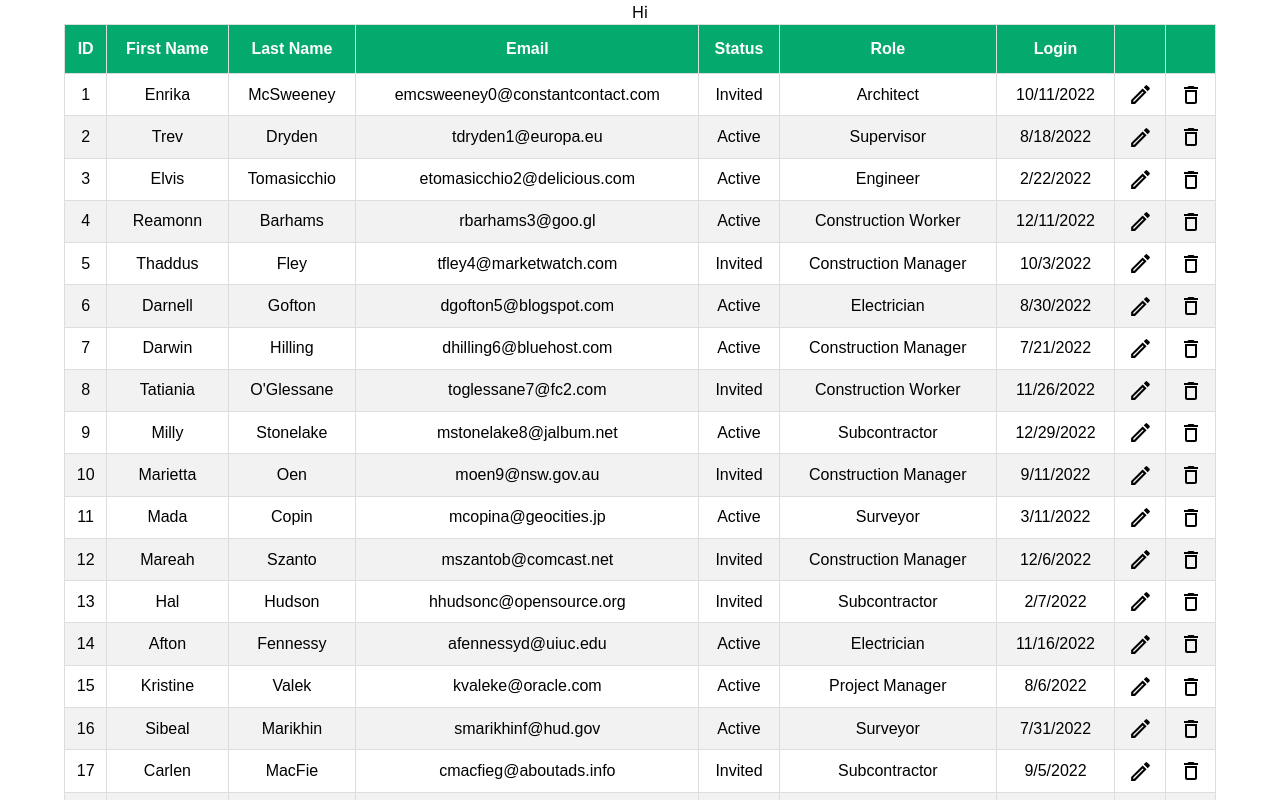
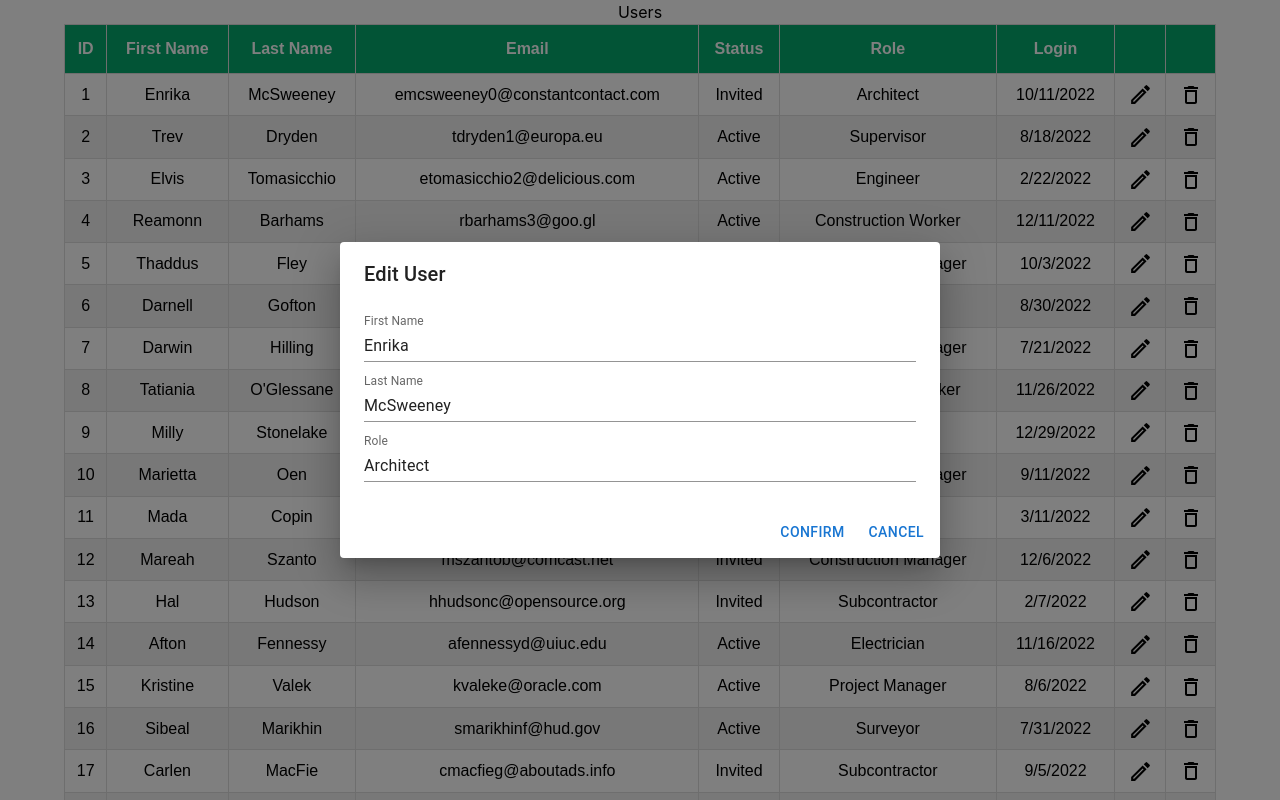
Before and after one commit to ambikabongirwar/UsersPage, a React (Create React App) app: page / in a window 1280 px wide. Both pictures are taken after a click on the button 1140 px from the left and 94 px from the top of the page. Shown: the top 800 px of the page. Built offline with nearby package versions, Linux system fonts and the light colour scheme.

Commit message:
implemented the open model on button click functionality

```diff
--- a/src/App.tsx
+++ b/src/App.tsx
@@ -1,15 +1,13 @@
 import React from 'react';
 import './App.css';
 import UsersTable from './Components/UsersTable';
-import UserModal from './Components/UserModal';
 
 function App() {
   return (
     <div className="App">
-      Hi
+      Users
       <UsersTable></UsersTable>
       <br/>
-      <input className="bg-white focus:outline-none focus:shadow-outline border border-gray-300 rounded-lg py-2 px-4 block appearance-none leading-normal m-10" type="email" placeholder="jane@example.com"></input>
     </div>
   );
 }
--- a/src/Components/UserModal.tsx
+++ b/src/Components/UserModal.tsx
@@ -4,7 +4,6 @@ import TextField from '@mui/material/TextField';
 import Dialog from '@mui/material/Dialog';
 import DialogActions from '@mui/material/DialogActions';
 import DialogContent from '@mui/material/DialogContent';
-import DialogContentText from '@mui/material/DialogContentText';
 import DialogTitle from '@mui/material/DialogTitle';
 
 type Props = {
@@ -24,6 +23,7 @@ export default function UserModal(props: Props) {
   }
 
   const onConfirmEdit = () => {
+
     setOpen(false);
   };
 
@@ -32,6 +32,7 @@ export default function UserModal(props: Props) {
   }
 
   return (
+    <div>
       <Dialog open={open} onClose={handleClose}>
         <DialogTitle>Edit User</DialogTitle>
         <DialogContent>
@@ -43,7 +44,7 @@ export default function UserModal(props: Props) {
             type="string"
             fullWidth
             variant="standard"
-            defaultValue = "name"
+            defaultValue = {props.first_name}
           />
           <TextField
             autoFocus
@@ -53,6 +54,7 @@ export default function UserModal(props: Props) {
             type="string"
             fullWidth
             variant="standard"
+            defaultValue = {props.last_name}
           />
           <TextField
             autoFocus
@@ -62,6 +64,7 @@ export default function UserModal(props: Props) {
             type="string"
             fullWidth
             variant="standard"
+            defaultValue = {props.role}
           />
         </DialogContent>
         <DialogActions>
@@ -69,5 +72,6 @@ export default function UserModal(props: Props) {
           <Button onClick={onCancel}>Cancel</Button>
         </DialogActions>
       </Dialog>
+    </div>
   );
 }
--- a/src/Components/UsersTable.tsx
+++ b/src/Components/UsersTable.tsx
@@ -1,14 +1,74 @@
-import React, { useMemo } from 'react'
+import React, { useEffect, useMemo, useRef, useState } from 'react'
 import { useTable, Column } from 'react-table'
 import MOCK_DATA from './MOCK_DATA.json'
-import {COLUMNS} from './columns'
 import { IUser } from './Types'
 import './table.css'
 import { Container } from '@mui/system'
+import ModeEditOutlineOutlinedIcon from '@mui/icons-material/ModeEditOutlineOutlined';
+import DeleteOutlineIcon from '@mui/icons-material/DeleteOutline';
+import UserModal from './UserModal'
+
 
 export default function UsersTable() {
+    const [modalData, setmodalData] = useState({id: -1,
+        first_name: "",
+        last_name: "",
+        role: "",})
+    const editModalRef = useRef({id: -1,
+    first_name: "",
+    last_name: "",
+    role: "",});
 
-    const columns = useMemo<Column<IUser>[]>(() => COLUMNS, [])
+    const COLUMNS = [
+        {
+            Header: "ID",
+            accessor: "id"
+        },
+        {
+            Header: "First Name",
+            accessor: "first_name"
+        },
+        {
+            Header: "Last Name",
+            accessor: "last_name"
+        },
+        {
+            Header: "Email",
+            accessor: "email"
+        },
+        {
+            Header: "Status",
+            accessor: "status"
+        },
+        {
+            Header: "Role",
+            accessor: "role"
+        },
+        {
+            Header: "Login",
+            accessor: "lastLogin"
+        },
+        {
+            Header: "",
+            id: "edit",
+            Cell: ({ row }: any) => (
+              <button onClick={() => EditUser(row)}>
+                <ModeEditOutlineOutlinedIcon sx={{ fontSize: 25 }}/>
+              </button>
+            )
+          },
+          {
+            Header: "",
+            id: "delete",
+            Cell: ({ row }: any) => (
+              <button onClick={() => EditUser(row)}>
+                <DeleteOutlineIcon/>
+              </button>
+            )
+          }
+      ] as Column<IUser>[]
+
+      const columns = useMemo<Column<IUser>[]>(() => COLUMNS, [])
     const data = useMemo<IUser[]>(() => MOCK_DATA, [])
 
     const tableInstance = useTable(
@@ -26,7 +86,26 @@ export default function UsersTable() {
         prepareRow,
     } = tableInstance
 
+    useEffect(() => {
+        editModalRef.current = modalData;
+      }, [modalData]);
+
+    function EditUser(row?: any) {
+        console.log("EditUser: " + JSON.stringify(row.original));
+        if(row.original !== undefined) {
+            setmodalData(row.original);
+            console.log("EditUserInsideIf: " + JSON.stringify(row.original));
+            return <UserModal id={row.original.id} first_name={row.original.first_name} last_name={row.original.last_name} role={row.original.role} ></UserModal>
+        }
+        return <p></p>
+      }
+
+      function LookForClicks() {
+        return <UserModal id={modalData.id} first_name={modalData.first_name} last_name={modalData.last_name} role={modalData.role}></UserModal>;
+      }
+
   return (
+    <>
     <Container>
         <table {...getTableProps()} >
         <thead>
@@ -56,7 +135,9 @@ export default function UsersTable() {
                 })
             }
         </tbody>
-    </table>
+        </table>
     </Container>
+    { modalData.id !== -1 ? <LookForClicks></LookForClicks> : <p></p>}
+    </>
   )
 }
--- a/src/Components/columns.tsx
+++ b/src/Components/columns.tsx
@@ -1,16 +1,7 @@
 import { IUser } from "./Types"
 import {Column} from 'react-table'
-import UserModal from "./UserModal"
 import ModeEditOutlineOutlinedIcon from '@mui/icons-material/ModeEditOutlineOutlined';
 import DeleteOutlineIcon from '@mui/icons-material/DeleteOutline';
-import React from "react";
-
-function EditUser(row: any) {
-
-    console.log(row.original);
-    <UserModal id={row.original.id} first_name={row.original.first_name} last_name={row.original.last_name} role={row.original.role} ></UserModal>
-
-}
 
 export const COLUMNS = [
   {
@@ -60,3 +51,8 @@ export const COLUMNS = [
       )
     }
 ] as Column<IUser>[]
+
+function EditUser(row: any) {
+  console.log(row.original);
+
+}
```
Lines whose indentation alone changed are shown as unchanged.
